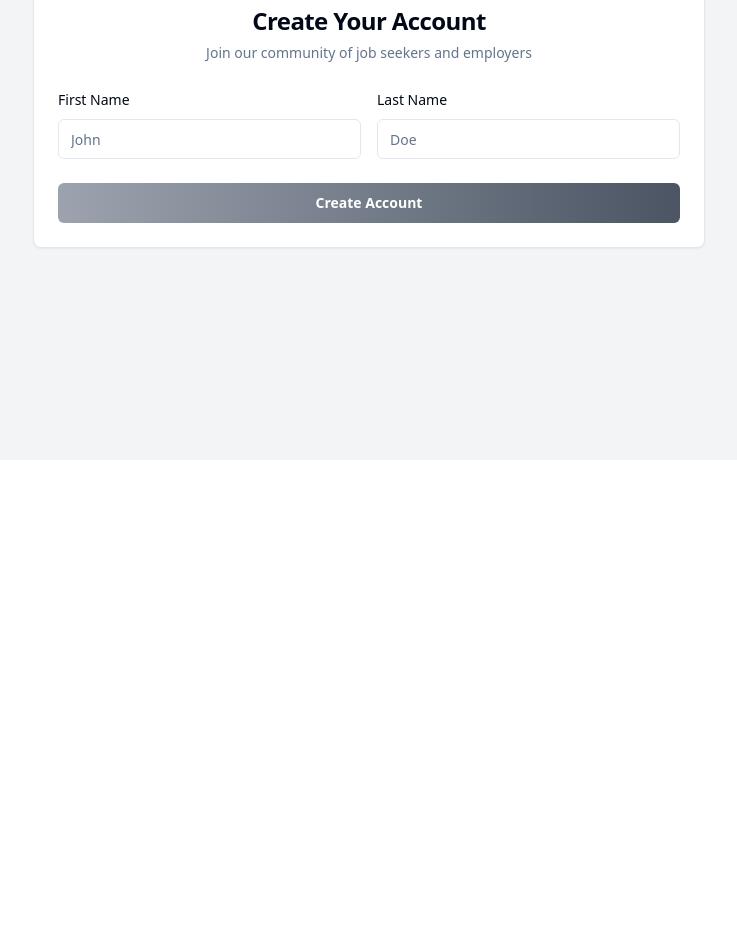
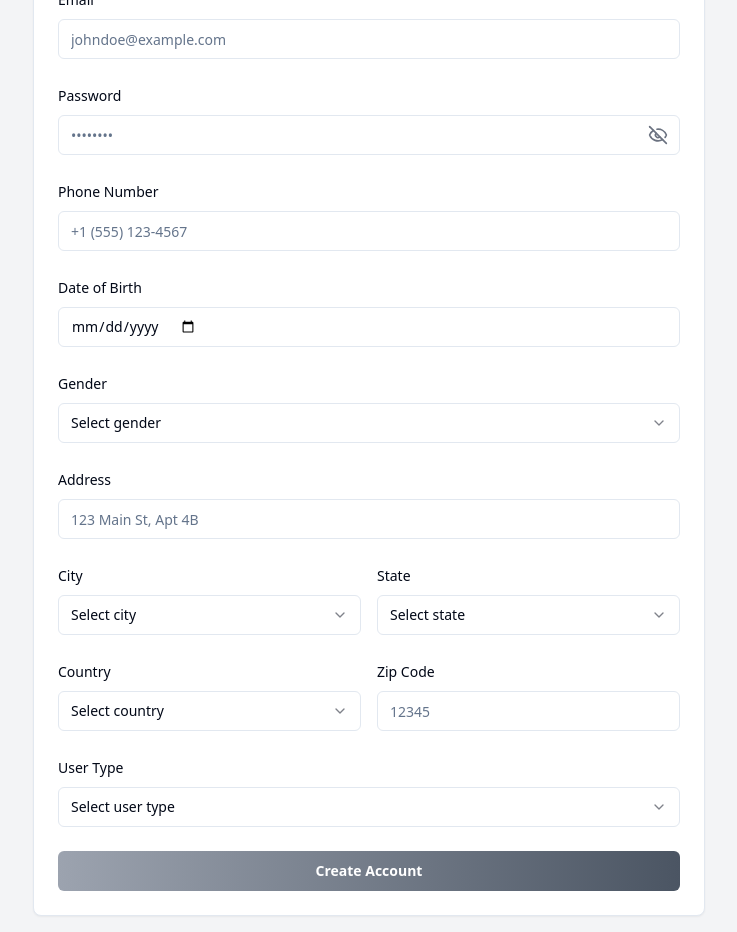
Before and after one commit to traveller318/ConnectIn, a React (Vite) app in the folder frontend/: page /register in a window 1280 px wide. Shown: the part 340-1272 px from the top of the page, without its empty margins (271-1008 px from the left). Before the commit the page ends 800 px from the top, so only its background shows below. Built offline with nearby package versions, Linux system fonts and the light colour scheme.

Commit message:
register

```diff
--- a/frontend/src/components/Pages/RegisterPage.jsx
+++ b/frontend/src/components/Pages/RegisterPage.jsx
@@ -46,7 +46,7 @@ export default function RegisterPage() {
 
   // Handle input changes
   const handleChange = (e) => {
-    const { id, value } = e.target;
+    const { id, value } = e.target ? e.target : e; // Checks if it's an event or a direct object
     setFormData((prevData) => ({ ...prevData, [id]: value }));
   };
 
@@ -56,8 +56,86 @@ export default function RegisterPage() {
     setErrorMessage("");
     setSuccessMessage("");
 
+    // Basic validation
+    if (!formData.firstName) {
+      setErrorMessage("First name is required.");
+      return;
+    }
+    if (!formData.lastName) {
+      setErrorMessage("Last name is required.");
+      return;
+    }
+    if (!formData.email) {
+      setErrorMessage("Email is required.");
+      return;
+    }
+    // Validate email format
+    const emailPattern = /^[^\s@]+@[^\s@]+\.[^\s@]+$/;
+    if (!emailPattern.test(formData.email)) {
+      setErrorMessage("Please enter a valid email address.");
+      return;
+    }
+    if (!formData.password) {
+      setErrorMessage("Password is required.");
+      return;
+    }
+    if (formData.password.length < 6) {
+      setErrorMessage("Password must be at least 6 characters long.");
+      return;
+    }
+    if (!formData.phone) {
+      setErrorMessage("Phone number is required.");
+      return;
+    }
+    // Validate phone number format (simple regex for demonstration)
+    const phonePattern = /^\+?\d{1,15}$/;
+    if (!phonePattern.test(formData.phone)) {
+      setErrorMessage("Please enter a valid phone number.");
+      return;
+    }
+    if (!formData.dob) {
+      setErrorMessage("Date of birth is required.");
+      return;
+    }
+    if (!formData.gender) {
+      setErrorMessage("Gender must be selected.");
+      return;
+    }
+    if (!formData.address) {
+      setErrorMessage("Address is required.");
+      return;
+    }
+    if (!formData.city) {
+      setErrorMessage("City must be selected.");
+      return;
+    }
+    if (!formData.state) {
+      setErrorMessage("State must be selected.");
+      return;
+    }
+    if (!formData.country) {
+      setErrorMessage("Country must be selected.");
+      return;
+    }
+    if (!formData.zipCode) {
+      setErrorMessage("Zip code is required.");
+      return;
+    }
+    // Validate zip code format (simple US format for demonstration)
+    const zipPattern = /^\d{5}$/;
+    if (!zipPattern.test(formData.zipCode)) {
+      setErrorMessage("Please enter a valid zip code (5 digits).");
+      return;
+    }
+    if (!formData.userType) {
+      setErrorMessage("User type must be selected.");
+      return;
+    }
+
     try {
-      const response = await axios.post("http://localhost:3000/api/users/register", {
+      const response = await axios.post(
+        "http://localhost:3000/api/users/register",
+        {
           first_name: formData.firstName,
           last_name: formData.lastName,
           email: formData.email,
@@ -71,12 +149,11 @@ export default function RegisterPage() {
           country: formData.country,
           zip_code: formData.zipCode,
           user_type: formData.userType,
-      });
+        }
+      );
 
       if (response.data.success) {
         setSuccessMessage(response.data.message);
-
-        // Redirect based on user type
         if (formData.userType === "job-seeker") {
           navigate("/jobSeekerHome");
         } else if (formData.userType === "employer") {
@@ -113,23 +190,205 @@ export default function RegisterPage() {
             <div className="grid grid-cols-1 md:grid-cols-2 gap-4">
               <div className="space-y-2">
                 <Label htmlFor="firstName">First Name</Label>
-                <Input id="firstName" placeholder="John" required onChange={handleChange} />
+                <Input
+                  id="firstName"
+                  placeholder="John"
+                  required
+                  onChange={handleChange}
+                />
               </div>
               <div className="space-y-2">
                 <Label htmlFor="lastName">Last Name</Label>
-                <Input id="lastName" placeholder="Doe" required onChange={handleChange} />
+                <Input
+                  id="lastName"
+                  placeholder="Doe"
+                  required
+                  onChange={handleChange}
+                />
               </div>
             </div>
 
-            {/* Continue adding fields like this, with handleChange for each input */}
+            <div className="space-y-2">
+              <Label htmlFor="email">Email</Label>
+              <Input
+                id="email"
+                type="email"
+                placeholder="johndoe@example.com"
+                required
+                onChange={handleChange}
+              />
+            </div>
 
-            <Button type="submit" className="w-full bg-gradient-to-r from-gray-400 to-gray-600 hover:from-gray-500 hover:to-gray-700 text-white font-semibold py-2 px-4 rounded-md transition duration-300 ease-in-out transform hover:-translate-y-1 hover:shadow-lg">
+            <div className="space-y-2">
+              <Label htmlFor="password">Password</Label>
+              <div className="relative">
+                <Input
+                  id="password"
+                  type={showPassword ? "text" : "password"}
+                  placeholder="••••••••"
+                  required
+                  onChange={handleChange}
+                />
+                <button
+                  type="button"
+                  onClick={togglePasswordVisibility}
+                  className="absolute right-3 top-1/2 transform -translate-y-1/2"
+                  aria-label={showPassword ? "Hide password" : "Show password"}
+                >
+                  {showPassword ? (
+                    <Eye className="h-5 w-5 text-gray-500" />
+                  ) : (
+                    <EyeOff className="h-5 w-5 text-gray-500" />
+                  )}
+                </button>
+              </div>
+            </div>
+
+            <div className="space-y-2">
+              <Label htmlFor="phone">Phone Number</Label>
+              <Input
+                id="phone"
+                type="tel"
+                placeholder="+1 (555) 123-4567"
+                required
+                onChange={handleChange}
+              />
+            </div>
+
+            <div className="space-y-2">
+              <Label htmlFor="dob">Date of Birth</Label>
+              <Input id="dob" type="date" required onChange={handleChange} />
+            </div>
+
+            <div className="space-y-2">
+              <Label htmlFor="gender">Gender</Label>
+              <Select
+                onValueChange={(value) => handleChange({ id: "gender", value })}
+              >
+                <SelectTrigger id="gender">
+                  <SelectValue placeholder="Select gender" />
+                </SelectTrigger>
+                <SelectContent>
+                  <SelectItem value="male">Male</SelectItem>
+                  <SelectItem value="female">Female</SelectItem>
+                  <SelectItem value="other">Other</SelectItem>
+                  <SelectItem value="prefer-not-to-say">
+                    Prefer not to say
+                  </SelectItem>
+                </SelectContent>
+              </Select>
+            </div>
+
+            <div className="space-y-2">
+              <Label htmlFor="address">Address</Label>
+              <Input
+                id="address"
+                placeholder="123 Main St, Apt 4B"
+                required
+                onChange={handleChange}
+              />
+            </div>
+
+            <div className="grid grid-cols-1 md:grid-cols-2 gap-4">
+              <div className="space-y-2">
+                <Label htmlFor="city">City</Label>
+                <Select
+                  onValueChange={(value) =>
+                    handleChange({ target: { id: "city", value } })
+                  }
+                >
+                  <SelectTrigger id="city">
+                    <SelectValue placeholder="Select city" />
+                  </SelectTrigger>
+                  <SelectContent>
+                    <SelectItem value="new-york">New York</SelectItem>
+                    <SelectItem value="los-angeles">Los Angeles</SelectItem>
+                    <SelectItem value="chicago">Chicago</SelectItem>
+                    {/* Add more cities as needed */}
+                  </SelectContent>
+                </Select>
+              </div>
+
+              <div className="space-y-2">
+                <Label htmlFor="state">State</Label>
+                <Select
+                  onValueChange={(value) =>
+                    handleChange({ target: { id: "state", value } })
+                  }
+                >
+                  <SelectTrigger id="state">
+                    <SelectValue placeholder="Select state" />
+                  </SelectTrigger>
+                  <SelectContent>
+                    <SelectItem value="ny">New York</SelectItem>
+                    <SelectItem value="ca">California</SelectItem>
+                    <SelectItem value="il">Illinois</SelectItem>
+                    {/* Add more states as needed */}
+                  </SelectContent>
+                </Select>
+              </div>
+            </div>
+
+            <div className="grid grid-cols-1 md:grid-cols-2 gap-4">
+              <div className="space-y-2">
+                <Label htmlFor="country">Country</Label>
+                <Select
+                  onValueChange={(value) =>
+                    handleChange({ target: { id: "country", value } })
+                  }
+                >
+                  <SelectTrigger id="country">
+                    <SelectValue placeholder="Select country" />
+                  </SelectTrigger>
+                  <SelectContent>
+                    <SelectItem value="us">United States</SelectItem>
+                    <SelectItem value="ca">Canada</SelectItem>
+                    <SelectItem value="uk">United Kingdom</SelectItem>
+                    {/* Add more countries as needed */}
+                  </SelectContent>
+                </Select>
+              </div>
+
+              <div className="space-y-2">
+                <Label htmlFor="zipCode">Zip Code</Label>
+                <Input
+                  id="zipCode"
+                  placeholder="12345"
+                  required
+                  onChange={handleChange}
+                />
+              </div>
+            </div>
+
+            <div className="space-y-2">
+              <Label htmlFor="userType">User Type</Label>
+              <Select
+                onValueChange={(value) =>
+                  handleChange({ target: { id: "userType", value } })
+                }
+              >
+                <SelectTrigger id="userType">
+                  <SelectValue placeholder="Select user type" />
+                </SelectTrigger>
+                <SelectContent>
+                  <SelectItem value="Job Seeker">Job Seeker</SelectItem>
+                  <SelectItem value="Employer">Employer</SelectItem>
+                </SelectContent>
+              </Select>
+            </div>
+
+            <Button
+              type="submit"
+              className="w-full bg-gradient-to-r from-gray-400 to-gray-600 hover:from-gray-500 hover:to-gray-700 text-white font-semibold py-2 px-4 rounded-md transition duration-300 ease-in-out transform hover:-translate-y-1 hover:shadow-lg"
+            >
               Create Account
             </Button>
           </form>
 
           {/* Display success or error message */}
-          {successMessage && <p className="text-green-600 mt-4">{successMessage}</p>}
+          {successMessage && (
+            <p className="text-green-600 mt-4">{successMessage}</p>
+          )}
           {errorMessage && <p className="text-red-600 mt-4">{errorMessage}</p>}
         </CardContent>
       </Card>
```
Lines whose indentation alone changed are shown as unchanged.
